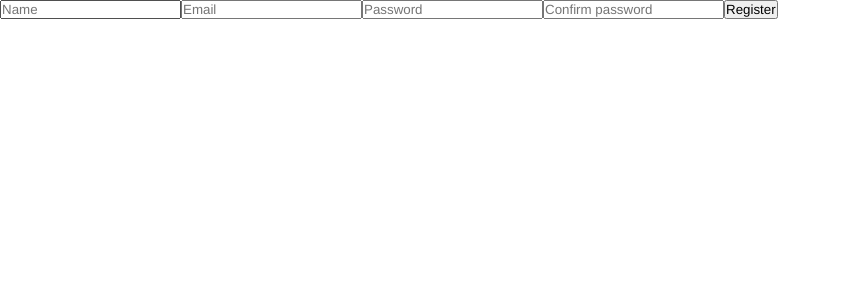
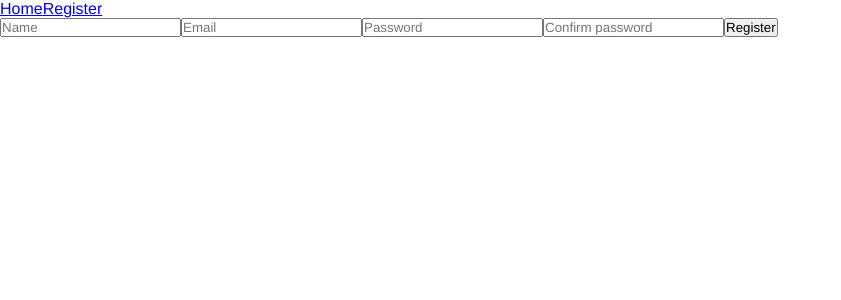
Before and after one commit to MansJackson/todo-adv.client, a React (Create React App) app: page /register in a window 1280 px wide. Shown: the top 300 px of the page, without its empty margins (0-841 px from the left). Built offline with nearby package versions, Linux system fonts and the light colour scheme; no server answers.

Commit message:
small things

```diff
--- a/src/components/Navbar.tsx
+++ b/src/components/Navbar.tsx
@@ -5,7 +5,7 @@ import { setIsLoggedInA } from '../actions';
 import { NavbarProps, RootState } from '../types';
 
 const Navbar: React.FunctionComponent<NavbarProps> = (props): JSX.Element => {
-  const { isLoggedIn, setIsLoggedIn } = props;
+  const { isLoggedIn, setIsLoggedIn, children } = props;
 
   const logOut = () => {
     document.cookie = 'juid= ; expires = Thu, 01 Jan 1970 00:00:00 GMT';
@@ -15,6 +15,7 @@ const Navbar: React.FunctionComponent<NavbarProps> = (props): JSX.Element => {
   return (
     <div className="navbar">
       <Link to="/">Home</Link>
+      {children}
       {isLoggedIn && <button onClick={logOut} type="button">Log Out</button>}
     </div>
   );
--- a/src/pages/Login.tsx
+++ b/src/pages/Login.tsx
@@ -1,5 +1,6 @@
 import React, { useState } from 'react';
 import { connect } from 'react-redux';
+import { Link } from 'react-router-dom';
 import { loginA, notifyA } from '../actions';
 import Navbar from '../components/Navbar';
 import { LoginProps } from '../types';
@@ -21,7 +22,9 @@ const Login: React.FunctionComponent<LoginProps> = (props): JSX.Element => {
 
   return (
     <>
-      <Navbar />
+      <Navbar>
+        <Link to="/login">Log In</Link>
+      </Navbar>
       <form onSubmit={handleSubmit}>
         <input
           value={email}
--- a/src/pages/Register.tsx
+++ b/src/pages/Register.tsx
@@ -1,6 +1,8 @@
 import React, { useState } from 'react';
 import { connect } from 'react-redux';
+import { Link } from 'react-router-dom';
 import { notifyA } from '../actions';
+import Navbar from '../components/Navbar';
 import { RegisterProps } from '../types';
 import isValidEmail from '../utils';
 
@@ -48,6 +50,10 @@ const Register: React.FunctionComponent<RegisterProps> = (props): JSX.Element =>
   };
 
   return (
+    <>
+    <Navbar>
+      <Link to="/register">Register</Link>
+    </Navbar>
     <form onSubmit={handleSubmit}>
       <input
         type="text"
@@ -87,6 +93,7 @@ const Register: React.FunctionComponent<RegisterProps> = (props): JSX.Element =>
 
       <button type="submit" className="register_btn">Register</button>
     </form>
+    </>
   );
 };
 
```
Also changed, not shown: src/components/ListItem.tsx (added, +15 -0 lines).
